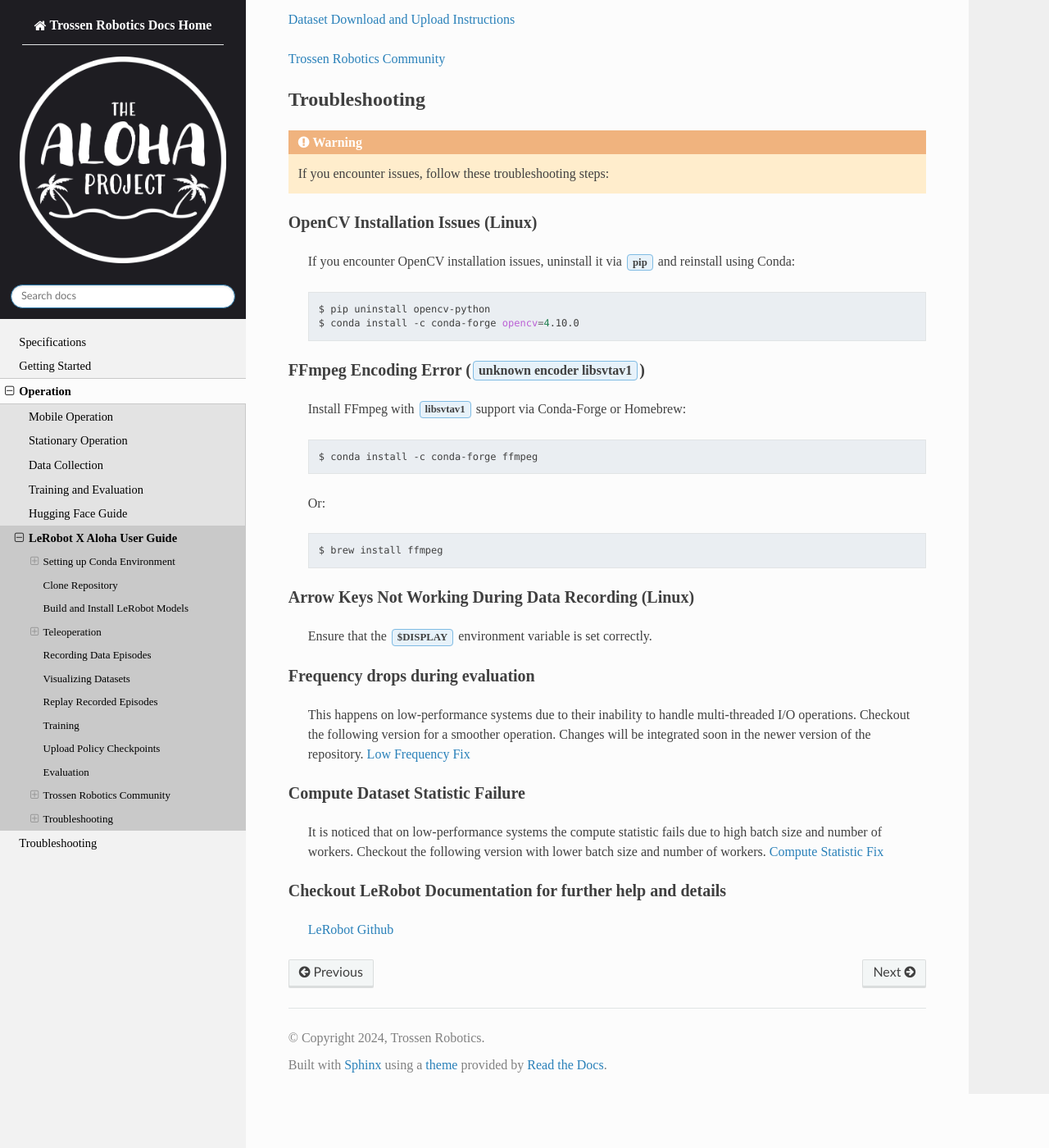
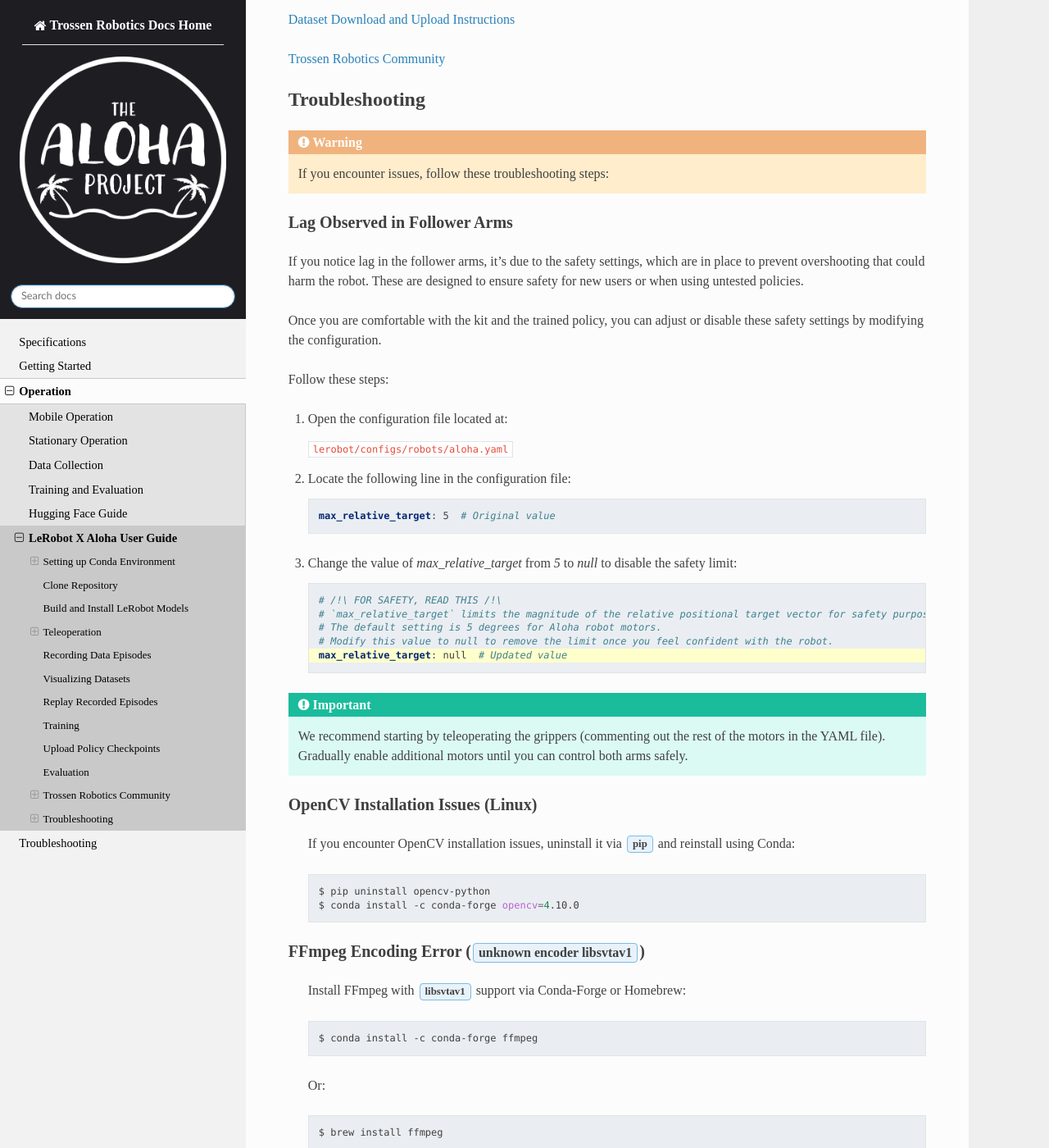
Before and after one commit to TrossenRobotics/aloha_docs, a Sphinx documentation site: the page built from docs/operation/lerobot_guide.rst, in a window 1280 px wide and 1400 px high, scrolled down 6647 px. Shown: the whole window at 82% size. Built offline with Sphinx 7.4.7 and the Read the Docs theme 2.0.0, drawn with Linux system fonts in a browser that asks for light colours; some web fonts are replaced; before the commit the page ends 7981 px from its top, so only the background shows below that.

Commit message:
Troubleshoot Lag in Follower Arms (#23)
* Troubleshoot Lag in Follower Arms

* Reviewed Changes

* Apply suggestions from code review

---------

Co-authored-by: lukeschmitt-tr <85308904+lukeschmitt-tr@users.noreply.github.com>

```diff
--- a/docs/operation/lerobot_guide.rst
+++ b/docs/operation/lerobot_guide.rst
@@ -324,6 +324,43 @@
 .. warning::
    If you encounter issues, follow these troubleshooting steps:
 
+
+Lag Observed in Follower Arms
+-----------------------------
+
+If you notice lag in the follower arms, it's due to the safety settings, which are in place to prevent overshooting that could harm the robot.
+These are designed to ensure safety for new users or when using untested policies.
+
+Once you are comfortable with the kit and the trained policy, you can adjust or disable these safety settings by modifying the configuration.
+
+Follow these steps:
+
+#. Open the configuration file located at:
+
+   ``lerobot/configs/robots/aloha.yaml``
+
+#. Locate the following line in the configuration file:
+
+   .. code-block:: yaml
+
+      max_relative_target: 5  # Original value
+
+#. Change the value of `max_relative_target` from `5` to `null` to disable the safety limit:
+
+   .. code-block:: yaml
+      :emphasize-lines: 5
+
+      # /!\ FOR SAFETY, READ THIS /!\
+      # `max_relative_target` limits the magnitude of the relative positional target vector for safety purposes.
+      # The default setting is 5 degrees for Aloha robot motors.
+      # Modify this value to null to remove the limit once you feel confident with the robot.
+      max_relative_target: null  # Updated value
+
+.. important::
+
+   We recommend starting by teleoperating the grippers (commenting out the rest of the motors in the YAML file).
+   Gradually enable additional motors until you can control both arms safely.
+
 OpenCV Installation Issues (Linux)
 ----------------------------------
 
```
